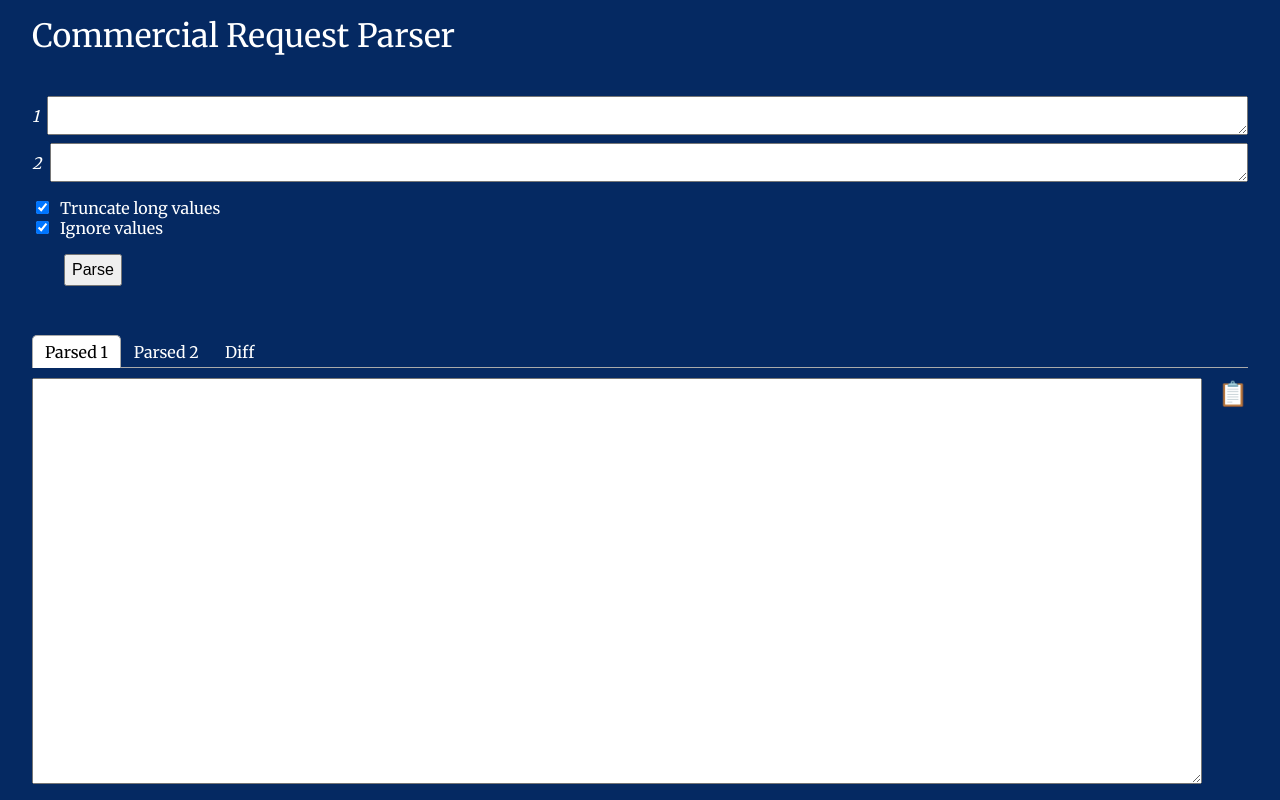
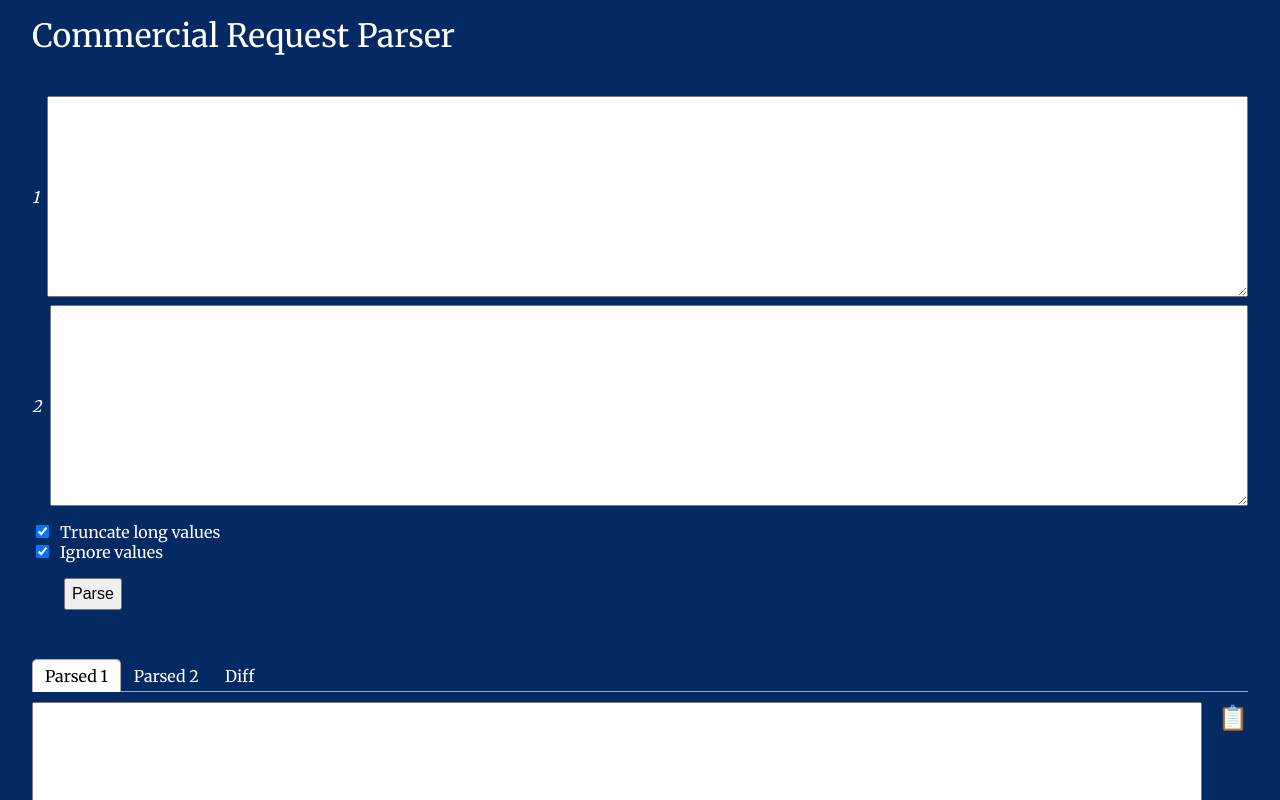
Before and after one commit to guardian/commercial-request-parser, a React (Vite) app: page / in a window 1280 px wide. Shown: the top 800 px of the page. Built offline with nearby package versions, Linux system fonts and the light colour scheme.

Commit message:
wrap request textareas

```diff
--- a/src/Controls.css
+++ b/src/Controls.css
@@ -13,6 +13,8 @@
 
 .request {
     width: 100%;
+    word-break: break-all;
+    white-space: pre-wrap;
 }
 
 input ~ label {
--- a/src/Controls.jsx
+++ b/src/Controls.jsx
@@ -18,8 +18,8 @@ function Controls({
                     <textarea
                         className="request"
                         id="request-1"
-                        rows="1"
-                        cols="50"
+                        rows="10"
+                        wrap="hard"
                         >
                     </textarea>
                 </div>
@@ -28,8 +28,8 @@ function Controls({
                     <textarea
                         className="request"
                         id="request-2"
-                        rows="1"
-                        cols="50"
+                        rows="10"
+                        wrap="hard"
                     >
                     </textarea>
                 </div>
```
